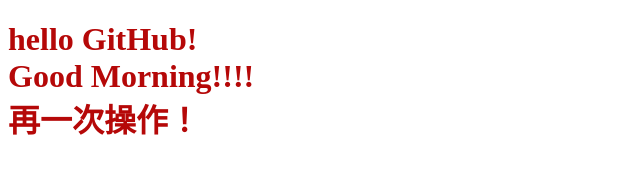
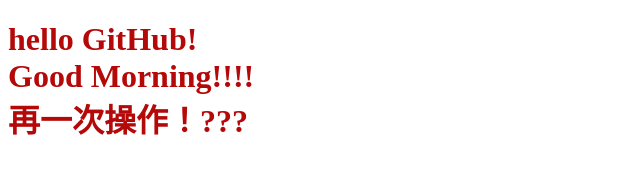
Before and after one commit to WebSunyu/gitS, a plain HTML site: page index.html in a window 1280 px wide. Shown: the full height of the page, 0-640 px from the left. Drawn offline with Linux system fonts and the light colour scheme.

Commit message:
添加？
添加？

```diff
--- a/index.html
+++ b/index.html
@@ -9,7 +9,7 @@
 	<h1>
 		hello GitHub!<br>
 		Good Morning!!!!<br>
-		再一次操作！
+		再一次操作！???
 	</h1>
 </body>
 </html>
```
